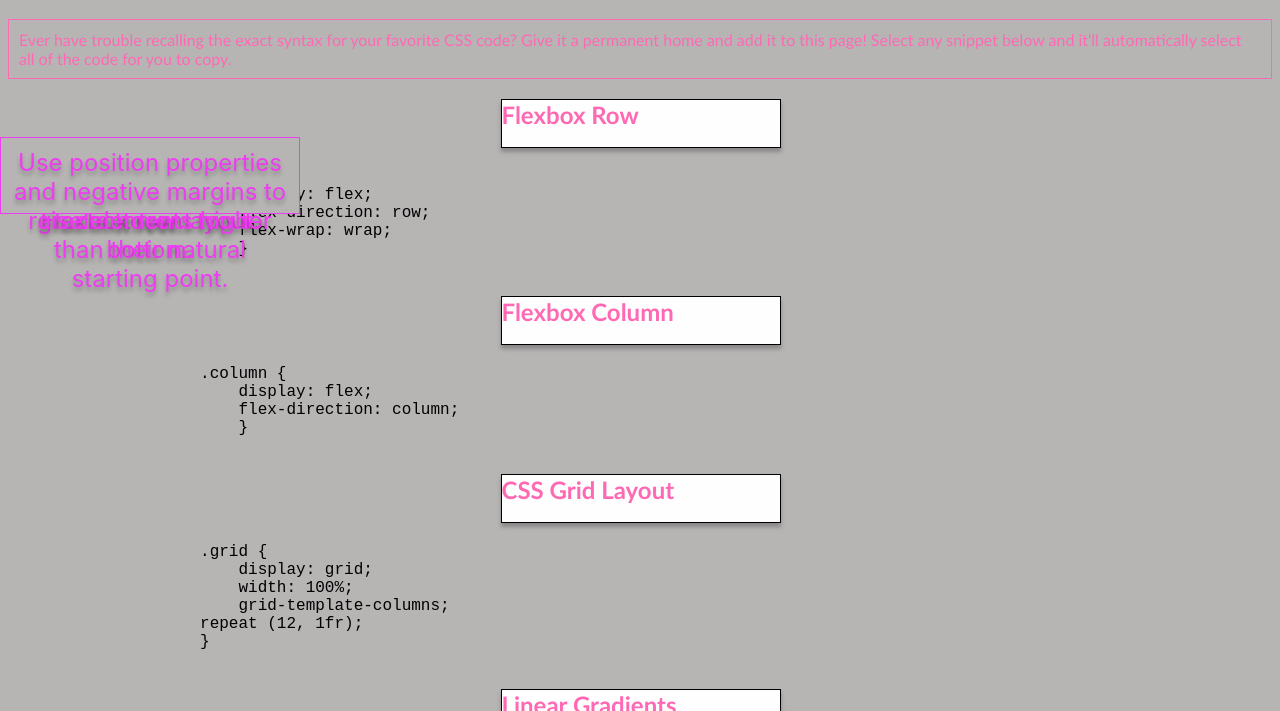
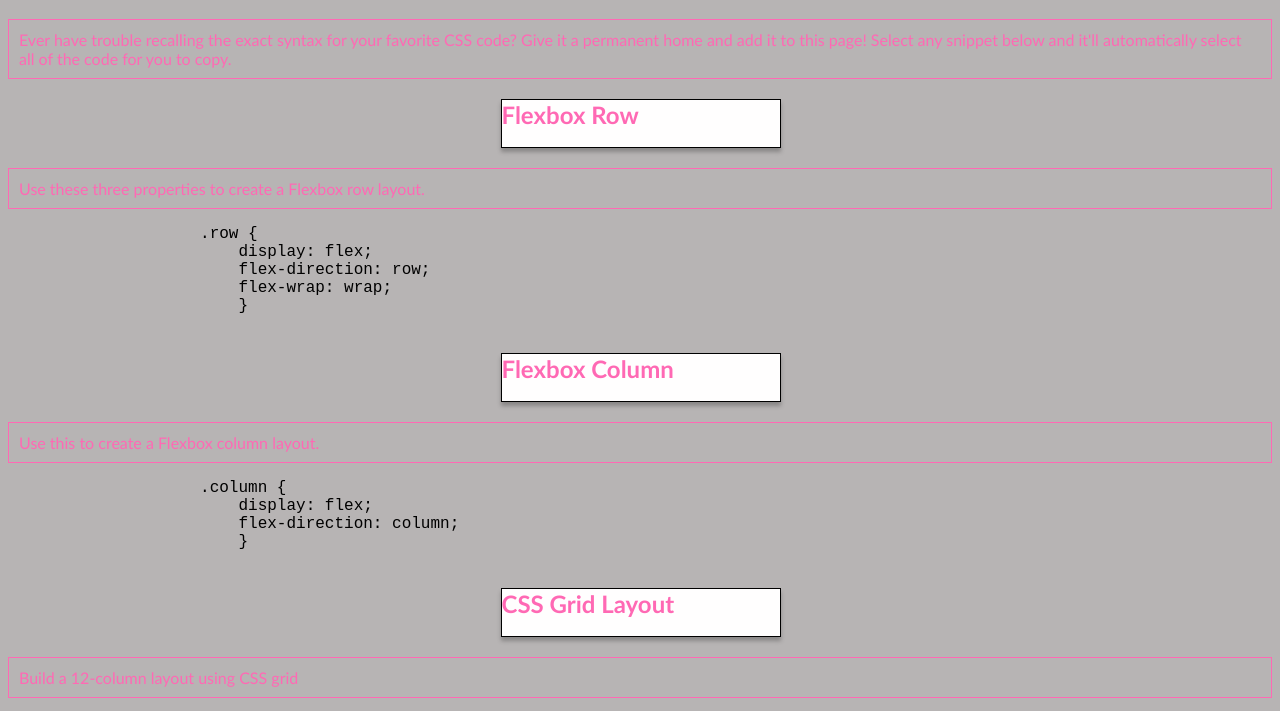
Before and after one commit to vlexaega/css-snippet-cheatsheet, a plain HTML site: page index.html in a window 1280 px wide. Shown: the part 63-774 px from the top of the page. Drawn offline with Linux system fonts and the light colour scheme.

Commit message:
css updates

```diff
--- a/style.css
+++ b/style.css
@@ -10,10 +10,18 @@
     border-width: 1px;*/
 }
 
-/* header styles */
-
 h1, h2, p {
     color: hotpink;
+}
+
+p {
+    display: inline-flexbox;
+    flex-direction: row;
+    flex-wrap: wrap;
+    flex: 2 0 100 px;
+    padding: 10px;
+    border-style: solid;
+    border-width: 1px;
 }
 
 pre {
@@ -33,7 +41,11 @@ pre {
 }
 
 .content {
-    position: absolute;
+    flex: auto;
+}
+/*
+.content {
+    position: relative;
     width: 278px;
     left: 0px;
     top: 22.02%;
@@ -47,7 +59,7 @@ pre {
     color: #ED3DF0;
     text-shadow: 0px 4px 4px rgba(0, 0, 0, 0.25);
 }
-
+*/
 
 
 /* main content section styles */
@@ -62,15 +74,7 @@ pre {
     border-width: 1px;
 }*/
 
-p {
-    display: inline-flexbox;
-    flex-direction: row;
-    flex-wrap: wrap;
-    flex: 2 0 100 px;
-    padding: 10px;
-    border-style: solid;
-    border-width: 1px;
-}
+
 
 
 /* contact styles */
```
